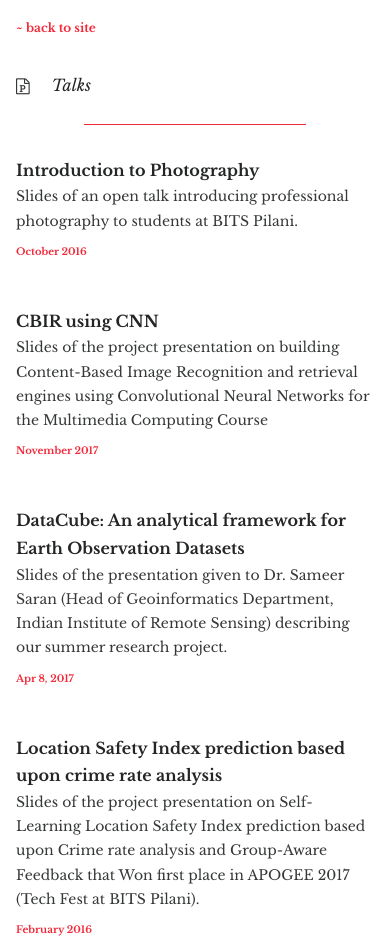
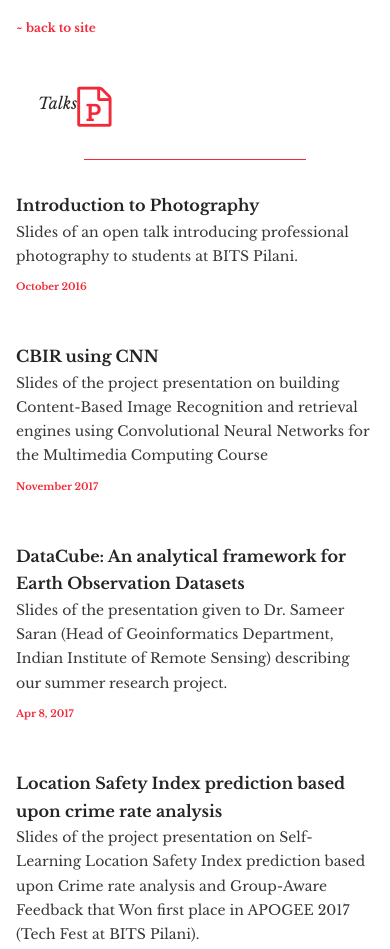
Before and after one commit to sharat910/old-personal-website, a plain HTML site: page talks.html in a window 390 px wide. Shown: the top 949 px of the page. Drawn offline with nearby package versions, Linux system fonts and the light colour scheme.

Commit message:
Editing...

```diff
--- a/talks.html
+++ b/talks.html
@@ -50,9 +50,8 @@
     <div class="wrapper">
       <header>
   <div class="logo">
-    <a href="#">
-    <i class="fa fa-file-powerpoint-o"></i></a>
-    <div class="under under-small">
+    <span class="accent icons-large"><i class="fa fa-file-powerpoint-o"></i></span>
+    <div class="under under-large">
       <h2 itemprop="name headline"><em>Talks</em></h2>
       <a class="back accent" href="index.html">~ back to site</a>
     </div>
--- a/tushant.css
+++ b/tushant.css
@@ -374,6 +374,24 @@ main {
       text-align: left;
       width: auto; } }
 
+.icons-large {
+  -ms-flex-negative: 0;
+      flex-shrink: 0;
+  font-size: 40px;
+  font-weight: 600;
+  line-height: 1.4;
+  margin: 4px 9px 0;
+  text-align: right;
+  width: 96px; }
+  @media only screen and (max-width: 700px) {
+    .icons-large {
+      margin: 7px 0 0;
+      -webkit-box-ordinal-group: 3;
+          -ms-flex-order: 2;
+              order: 2;
+      text-align: left;
+      width: auto; } }
+
 .date {
   font-size: 10px;
   font-weight: 400;
```
